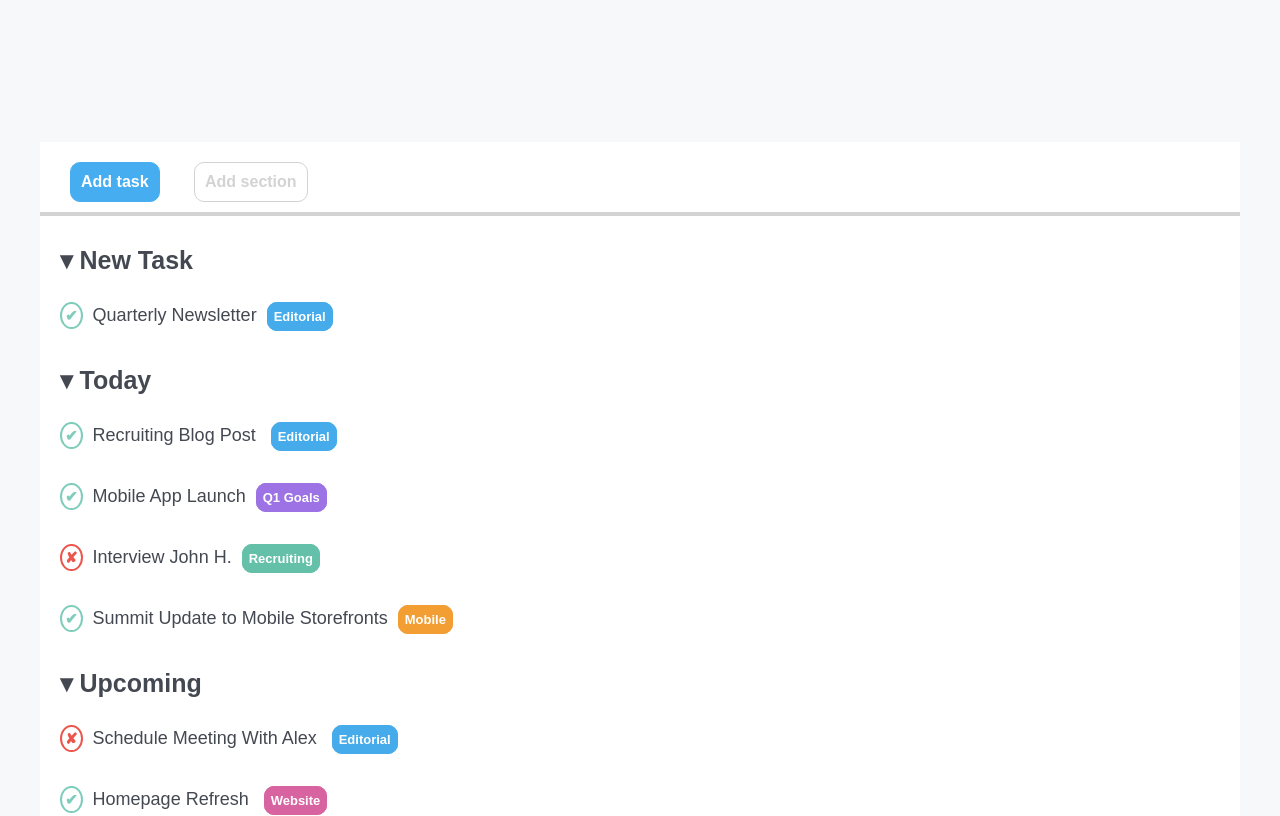
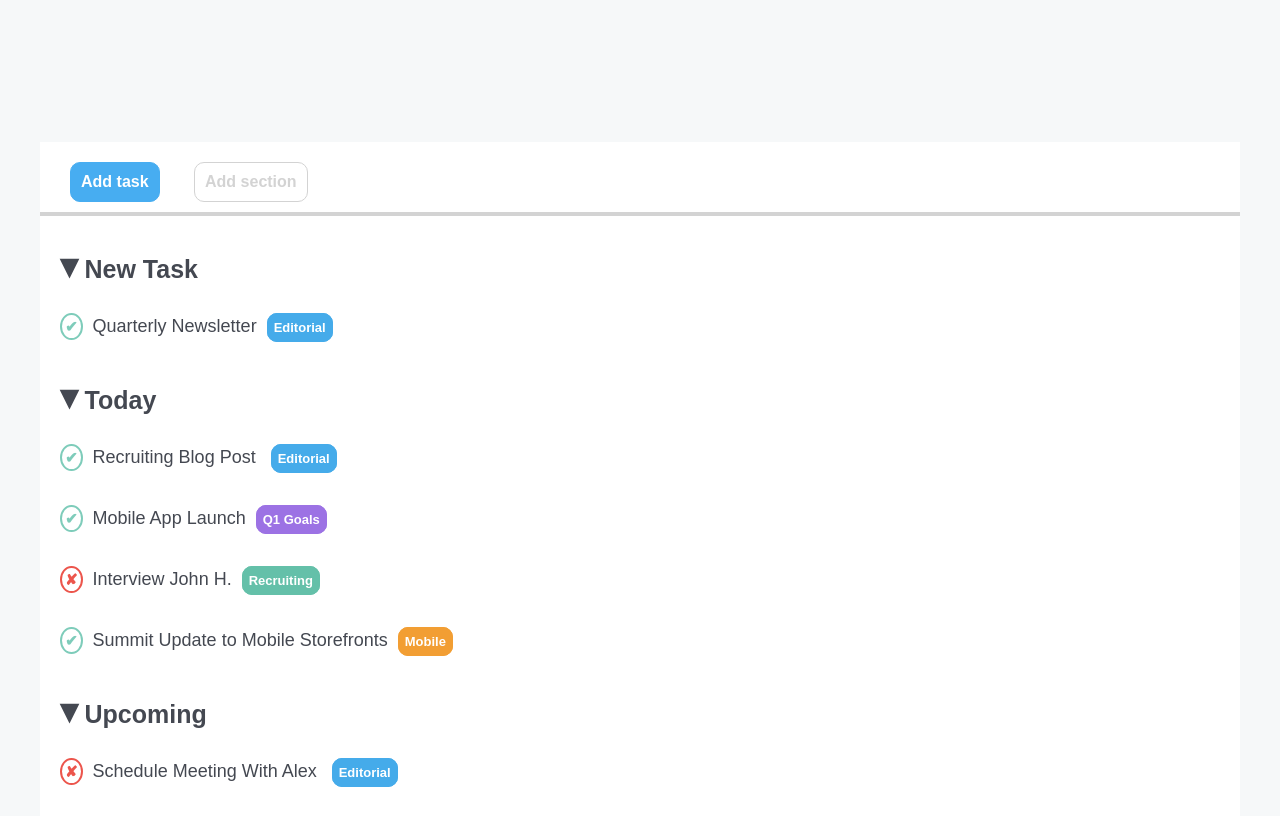
Before and after one commit to tgiannotta/html-css-toboolist, a plain HTML site: page index.html in a window 1280 px wide. Shown: the part 112-928 px from the top of the page. Drawn offline with Linux system fonts and the light colour scheme.

Commit message:
Ingranditi gli item arrow

```diff
--- a/css/style.css
+++ b/css/style.css
@@ -41,6 +41,9 @@ hr{
     margin: auto;
     margin-top: 150px;
 }
+.item-arrow{
+    font-size: 35px;
+}
 .btn{
 
     border: 3px solid lightgrey;
@@ -69,11 +72,7 @@ hr{
     color: #444851;
     font-size: 25px;
     font-weight: bolder;
-
-
-
-
-}
+ }
 .remove-style{
     list-style: none;
 }
--- a/index.html
+++ b/index.html
@@ -33,12 +33,12 @@
             </div>
             <hr>
             <ul class="lista">
-                <li class="head-list">&#9662; New Task
+                <li class="head-list"><span class="item-arrow">&#9662;</span> New Task
                     <ul>
                         <li class="remove-style font-lista "><span class="simboli" id="check">&#10004;</span>Quarterly Newsletter<span class="btn-list" id="btn-editorial">Editorial</span></li>
                     </ul>
                 </li>
-                <li class="head-list">&#9662; Today
+                <li class="head-list"><span class="item-arrow">&#9662;</span>  Today
                     <ul>
                         <li class="remove-style font-lista"><span class="simboli" id="check">&#10004;</span>Recruiting Blog Post <span class="btn-list" id="btn-editorial">Editorial</span></li>
                         <li class="remove-style font-lista"><span class="simboli" id="check">&#10004;</span>Mobile App Launch<span class="btn-list" id="btn-goals">Q1 Goals</span></li>
@@ -46,7 +46,7 @@
                         <li class="remove-style font-lista"><span class="simboli" id="check">&#10004;</span>Summit Update to Mobile Storefronts<span class="btn-list" id="btn-mobile">Mobile</span></li>
                     </ul>
                 </li>
-                <li class="head-list">&#9662; Upcoming
+                <li class="head-list"><span class="item-arrow">&#9662;</span>  Upcoming
                     <ul>
                         <li class="remove-style font-lista"><span class="simboli" id="cross">&#10008;</span>Schedule Meeting With Alex <span class="btn-list" id="btn-editorial">Editorial</span></li>
                         <li class="remove-style font-lista"><span class="simboli" id="check">&#10004;</span>Homepage Refresh <span class="btn-list" id="btn-website">Website</span></li>
```
